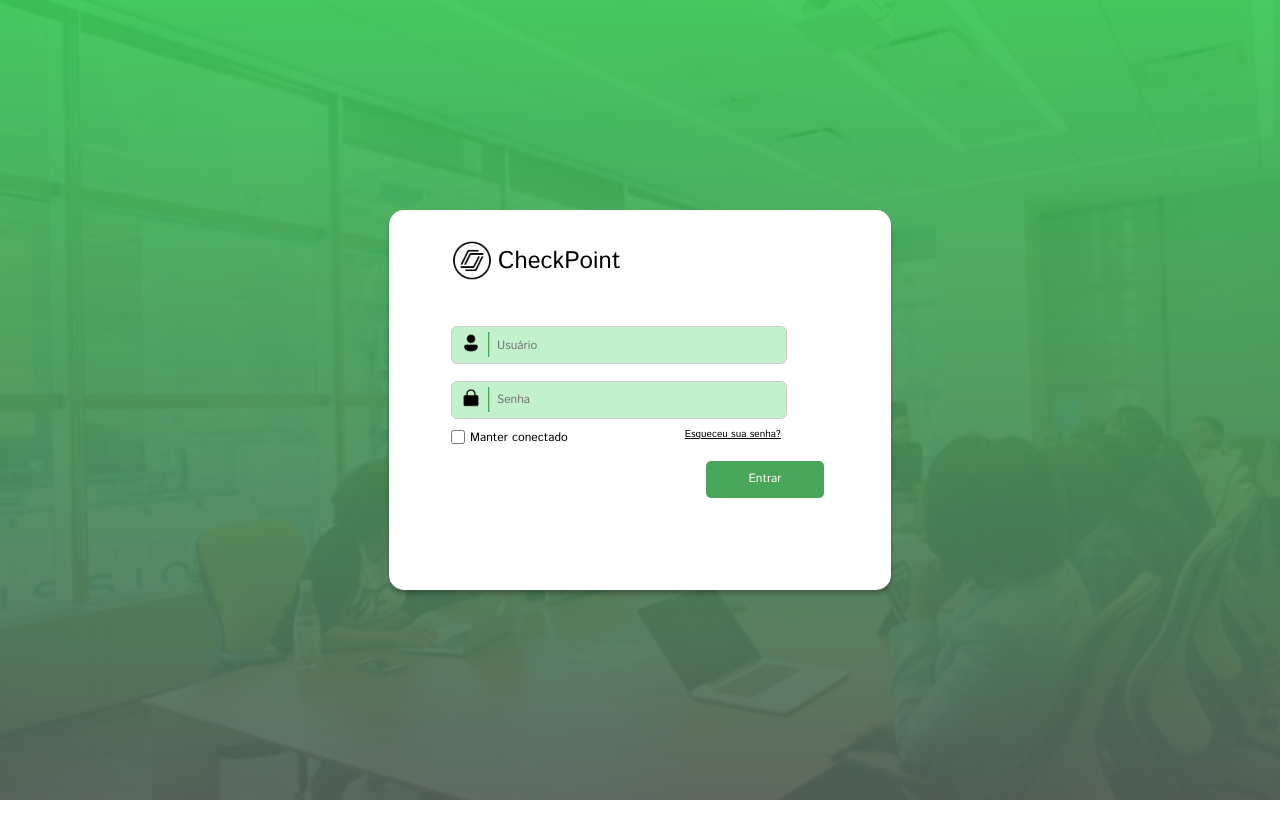
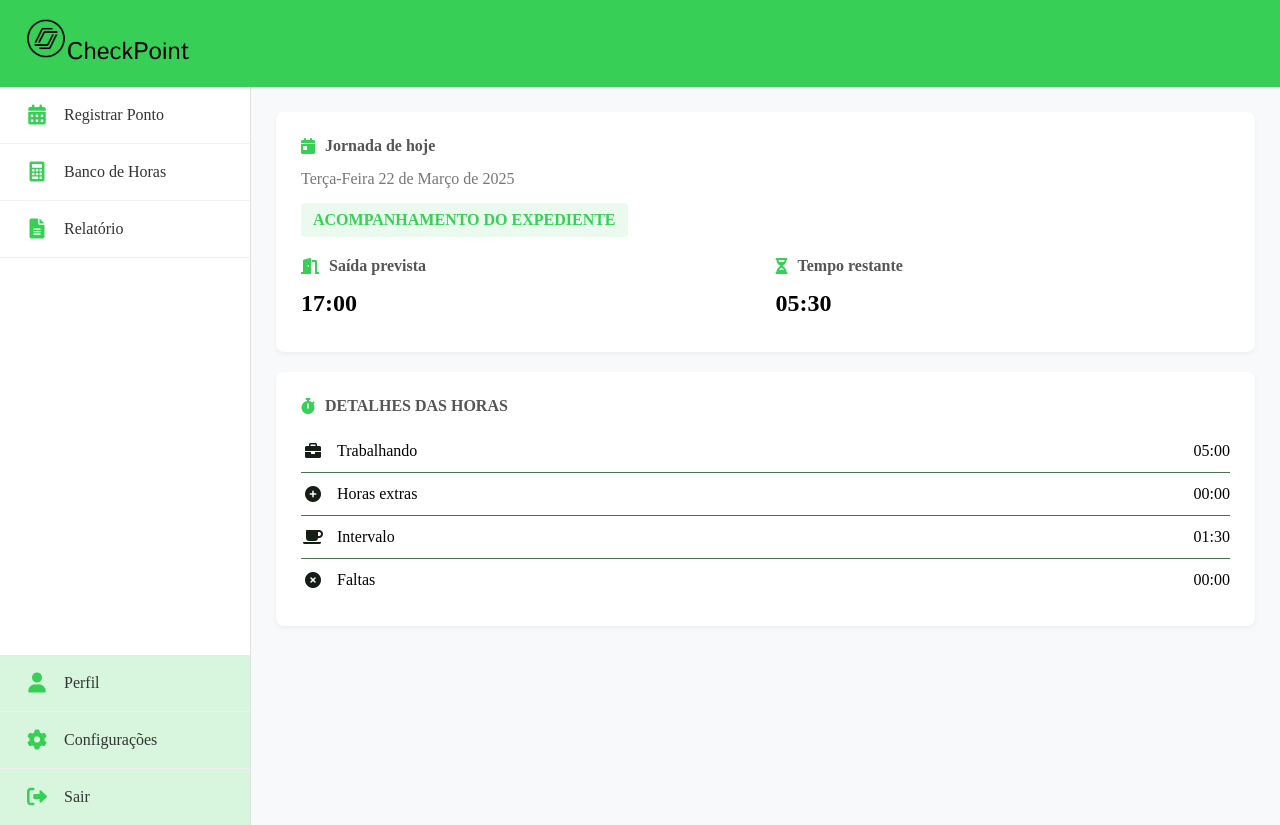
Before and after one commit to josefernandob/CheckPoint, a React (Vite) app: page /initial in a window 1280 px wide. Before the commit the page ends 800 px from the top, so only its background shows below. Built offline with nearby package versions, Linux system fonts and the light colour scheme.

Commit message:
deploy1.6

```diff
--- a/index.html
+++ b/index.html
@@ -5,6 +5,10 @@
     <link rel="icon" type="image/svg+xml" href="/vite.svg" />
     <meta name="viewport" content="width=device-width, initial-scale=1.0" />
     <link rel="preconnect" href="https://fonts.googleapis.com">
+    <link
+  rel="stylesheet"
+  href="https://cdnjs.cloudflare.com/ajax/libs/font-awesome/6.0.0-beta3/css/all.min.css"
+/>
  <link rel="preconnect" href="https://fonts.gstatic.com" crossorigin>
 <link href="https://fonts.googleapis.com/css2?family=Istok+Web:ital,wght@0,400;0,700;1,400;1,700&family=Roboto:ital,wght@0,100..900;1,100..900&display=swap" rel="stylesheet">
 
--- a/package.json
+++ b/package.json
@@ -11,7 +11,8 @@
   },
   "dependencies": {
     "react": "^19.0.0",
-    "react-dom": "^19.0.0"
+    "react-dom": "^19.0.0",
+    "react-router-dom": "^7.6.0"
   },
   "devDependencies": {
     "@eslint/js": "^9.21.0",
--- a/src/App.jsx
+++ b/src/App.jsx
@@ -1,17 +1,19 @@
-import styles from './App.module.css'
+import { BrowserRouter as Router, Routes, Route } from 'react-router-dom';
+import styles from './App.module.css';
 import { Login } from './pages/Login/Login';
-
-
-
+import InitialPage from './pages/Login/InitialPage';
 
 function App() {
-    return (
-
+  return (
     <div className={styles.back}>
-        <Login />
-    </div> )
-
+      <Router>
+        <Routes>
+          <Route path="/" element={<Login />} />
+          <Route path="/initial" element={<InitialPage />} />
+        </Routes>
+      </Router>
+    </div>
+  );
 }
 
-
-export default App
+export default App;
--- a/src/pages/Login/InitialPage.css
+++ /dev/null
@@ -1,161 +0,0 @@
-* {
-    margin: 0;
-    padding: 0;
-    box-sizing: border-box;
-    font-family: 'Segoe UI', Arial, sans-serif;
-}
-
-body {
-    background-color: #f8f9fa;
-    color: #333;
-}
-
-.header {
-    background-color: #38CF56;
-    color: white;
-    padding: 18px 25px;
-    font-size: 20px;
-    font-weight: bold;
-}
-
-.header-icon {
-    margin-right: 12px;
-}
-
-.container {
-    display: flex;
-    min-height: calc(100vh - 62px);
-}
-
-.sidebar {
-    width: 250px;
-    display: flex;
-    flex-direction: column;
-    background-color: white;
-    border-right: 1px solid #e0e0e0;
-}
-
-.menu-item {
-    padding: 18px 25px;
-    cursor: pointer;
-    display: flex;
-    align-items: center;
-    font-size: 16px;
-    color: #333;
-    border-bottom: 1px solid #f0f0f0;
-    transition: background-color 0.2s;
-}
-
-.menu-item:hover {
-    background-color: rgba(56, 207, 86, 0.1);
-}
-
-.menu-item i {
-    margin-right: 15px;
-    font-size: 20px;
-    width: 24px;
-    text-align: center;
-    color: #38CF56;
-}
-
-.profile-section {
-    background-color: rgba(56, 207, 86, 0.2);
-    margin-top: auto;
-}
-
-.last-item {
-    border-bottom: none !important;
-}
-
-.main-content {
-    flex: 1;
-    padding: 25px;
-    background-color: #f8f9fa;
-}
-
-.card {
-    background-color: white;
-    border-radius: 8px;
-    padding: 25px;
-    margin-bottom: 20px;
-    box-shadow: 0 2px 4px rgba(0,0,0,0.05);
-}
-
-.section-title {
-    font-size: 16px;
-    font-weight: bold;
-    margin-bottom: 15px;
-    color: #555;
-    display: flex;
-    align-items: center;
-}
-
-.section-title i {
-    margin-right: 10px;
-    color: #38CF56;
-}
-
-.status-container {
-    display: flex;
-    justify-content: space-between;
-    align-items: center;
-    margin-bottom: 20px;
-}
-
-.status {
-    font-weight: bold;
-    color: #38CF56;
-    padding: 8px 12px;
-    background-color: rgba(56, 207, 86, 0.1);
-    border-radius: 4px;
-}
-
-.time-container {
-    display: flex;
-    justify-content: space-between;
-    margin-top: 20px;
-}
-
-.time-box {
-    width: 48%;
-}
-
-.time-display {
-    font-size: 24px;
-    font-weight: bold;
-    margin: 10px 0;
-}
-
-.date {
-    color: #777;
-    margin-bottom: 15px;
-}
-
-.detail-item {
-    display: flex;
-    justify-content: space-between;
-    padding: 12px 0;
-    border-bottom: 1px solid #48724f;
-    align-items: center;
-}
-
-.detail-item:last-child {
-    border-bottom: none;
-}
-
-.detail-icon {
-    margin-right: 12px;
-    color: #141d16;
-    width: 24px;
-    text-align: center;
-}
-
-.detail-text {
-    display: flex;
-    align-items: center;
-}
-
-.fas, .far, .fab, .fa {
-    font-size: 20px !important;       /* Tamanho */
-    color: #22ad3e !important;        /* Cor verde */
-}
--- a/src/pages/Login/InitialPage.jsx
+++ b/src/pages/Login/InitialPage.jsx
@@ -1,93 +1,92 @@
-// src/pages/InitialPage.jsx
-
 import React from 'react';
-import styles from './InitialPage.css';
+import styles from './InitialPage.module.css';
 
 export default function InitialPage() {
   return (
     <div>
-      <div className="header">
-        <i className="fas fa-fingerprint header-icon"></i> Ponto Top
+      <div className={styles.header}>
+        <img src="/src/assets/Nearpod.svg" />
+        CheckPoint
       </div>
 
-      <div className="container">
-        <div className="sidebar">
-          <div className="menu-item">
+      <div className={styles.container}>
+        <div className={styles.sidebar}>
+          <div className={styles.menuItem}>
             <i className="fas fa-calendar-alt"></i> Registrar Ponto
           </div>
-          <div className="menu-item">
+          <div className={styles.menuItem}>
             <i className="fas fa-calculator"></i> Banco de Horas
           </div>
-          <div className="menu-item">
+          <div className={styles.menuItem}>
             <i className="fas fa-file-alt"></i> Relatório
           </div>
 
-          <div className="profile-section">
-            <div className="menu-item">
+          <div className={styles.profileSection}>
+            <div className={styles.menuItem}>
               <i className="fas fa-user"></i> Perfil
             </div>
-            <div className="menu-item">
+            <div className={styles.menuItem}>
               <i className="fas fa-cog"></i> Configurações
             </div>
-            <div className="menu-item last-item">
+            <div className={`${styles.menuItem} ${styles.lastItem}`}>
               <i className="fas fa-sign-out-alt"></i> Sair
             </div>
           </div>
         </div>
 
-        <div className="main-content">
-          <div className="card">
-            <div className="section-title">
+        <div className={styles.mainContent}>
+          <div className={styles.card}>
+            <div className={styles.sectionTitle}>
               <i className="fas fa-calendar-day"></i> Jornada de hoje
             </div>
-            <div className="date">Terça-Feira 22 de Março de 2025</div>
+            <div className={styles.date}>Terça-Feira 22 de Março de 2025</div>
 
-            <div className="status-container">
-              <div className="status">ACOMPANHAMENTO DO EXPEDIENTE</div>
+            <div className={styles.statusContainer}>
+              <div className={styles.status}>ACOMPANHAMENTO DO EXPEDIENTE</div>
             </div>
 
-            <div className="time-container">
-              <div className="time-box">
-                <div className="section-title">
+            <div className={styles.timeContainer}>
+              <div className={styles.timeBox}>
+                <div className={styles.sectionTitle}>
                   <i className="fas fa-door-open"></i> Saída prevista
                 </div>
-                <div className="time-display">17:00</div>
+                <div className={styles.timeDisplay}>17:00</div>
               </div>
 
-              <div className="time-box">
-                <div className="section-title">
+              <div className={styles.timeBox}>
+                <div className={styles.sectionTitle}>
                   <i className="fas fa-hourglass-half"></i> Tempo restante
                 </div>
-                <div className="time-display">05:30</div>
+                <div className={styles.timeDisplay}>05:30</div>
               </div>
             </div>
           </div>
 
-          <div className="card">
-            <div className="section-title">
+          <div className={styles.card}>
+            <div className={styles.sectionTitle}>
               <i className="fas fa-stopwatch"></i> DETALHES DAS HORAS
             </div>
-            <div className="detail-item">
-              <div className="detail-text">
-                <i className="fas fa-briefcase detail-icon"></i> Trabalhando
+            <div className={styles.detailItem}>
+              <div className={styles.detailText}>
+                <i className={`fas fa-briefcase ${styles.detailIcon}`}></i> Trabalhando
               </div>
               <span>05:00</span>
             </div>
-            <div className="detail-item">
-              <div className="detail-text">
-                <i className="fas fa-plus-circle detail-icon"></i> Horas extras
+            <div className={styles.detailItem}>
+              <div className={styles.detailText}>
+                <i className={`fas fa-plus-circle ${styles.detailIcon}`}></i> Horas extras
               </div>
               <span>00:00</span>
             </div>
-            <div className="detail-item">
-              <div className="detail-text">
-                <i className="fas fa-coffee detail-icon"></i> Intervalo
+            <div className={styles.detailItem}>
+              <div className={styles.detailText}>
+                <i className={`fas fa-coffee ${styles.detailIcon}`}></i> Intervalo
               </div>
               <span>01:30</span>
             </div>
-            <div className="detail-item">
-              <div className="detail-text">
-                <i className="fas fa-times-circle detail-icon"></i> Faltas
+            <div className={styles.detailItem}>
+              <div className={styles.detailText}>
+                <i className={`fas fa-times-circle ${styles.detailIcon}`}></i> Faltas
               </div>
               <span>00:00</span>
             </div>
--- /dev/null
+++ b/src/pages/Login/InitialPage.module.css
@@ -0,0 +1,148 @@
+.header {
+  background-color: #38CF56;
+  padding: 18px 25px;
+  color: #000;
+  font-family: "Istok Web", sans-serif;
+  font-size: 24px;
+  font-weight: 400;
+}
+
+.container {
+  display: flex;
+  min-height: calc(100vh - 62px);
+}
+
+.sidebar {
+  width: 250px;
+  display: flex;
+  flex-direction: column;
+  background-color: white;
+  border-right: 1px solid #e0e0e0;
+}
+
+.menuItem {
+  padding: 18px 25px;
+  cursor: pointer;
+  display: flex;
+  align-items: center;
+  font-size: 16px;
+  color: #333;
+  border-bottom: 1px solid #f0f0f0;
+  transition: background-color 0.2s;
+}
+
+.menuItem:hover {
+  background-color: rgba(56, 207, 86, 0.1);
+}
+
+.menuItem i {
+  margin-right: 15px;
+  font-size: 20px;
+  width: 24px;
+  text-align: center;
+  color: #38CF56;
+}
+
+.profileSection {
+  background-color: rgba(56, 207, 86, 0.2);
+  margin-top: auto;
+}
+
+.lastItem {
+  border-bottom: none !important;
+}
+
+.mainContent {
+  flex: 1;
+  padding: 25px;
+  background-color: #f8f9fa;
+}
+
+.card {
+  background-color: white;
+  border-radius: 8px;
+  padding: 25px;
+  margin-bottom: 20px;
+  box-shadow: 0 2px 4px rgba(0,0,0,0.05);
+}
+
+.sectionTitle {
+  font-size: 16px;
+  font-weight: bold;
+  margin-bottom: 15px;
+  color: #555;
+  display: flex;
+  align-items: center;
+}
+
+.sectionTitle i {
+  margin-right: 10px;
+  color: #38CF56;
+}
+
+.statusContainer {
+  display: flex;
+  justify-content: space-between;
+  align-items: center;
+  margin-bottom: 20px;
+}
+
+.status {
+  font-weight: bold;
+  color: #38CF56;
+  padding: 8px 12px;
+  background-color: rgba(56, 207, 86, 0.1);
+  border-radius: 4px;
+}
+
+.timeContainer {
+  display: flex;
+  justify-content: space-between;
+  margin-top: 20px;
+  gap: 20px;
+}
+
+.timeBox {
+  flex: 1;
+}
+
+.timeDisplay {
+  font-size: 24px;
+  font-weight: bold;
+  margin: 10px 0;
+}
+
+.date {
+  color: #777;
+  margin-bottom: 15px;
+}
+
+.detailItem {
+  display: flex;
+  justify-content: space-between;
+  padding: 12px 0;
+  border-bottom: 1px solid #48724f;
+  align-items: center;
+}
+
+.detailItem:last-child {
+  border-bottom: none;
+}
+
+.detailIcon {
+  margin-right: 12px;
+  color: #141d16;
+  width: 24px;
+  text-align: center;
+}
+
+.detailText {
+  display: flex;
+  align-items: center;
+}
+
+/* Font Awesome global override (opcional no CSS Modules, mas deixado por compatibilidade) */
+.fas, .far, .fab, .fa {
+  font-size: 20px !important;
+  color: #22ad3e !important;
+}
--- a/src/pages/Login/Login.jsx
+++ b/src/pages/Login/Login.jsx
@@ -1,54 +1,46 @@
-import styles from './Login.module.css'
+import styles from './Login.module.css';
+import { useNavigate } from 'react-router-dom';
+
+export function Login() {
+    const navigate = useNavigate();
+
+    const handleLogin = (event) => {
+        event.preventDefault();
+        console.log('Form enviado!');
 
 
-export function Login() {
-
-    const handleLogin = (event) =>
-        event.preventDefault();
-    console.log('Form enviado!');
+        navigate('/initial'); //
+    };
 
     return (
-        <form className={styles.loginBox} onSubmit={handleLogin} >
-
+        <form className={styles.loginBox} onSubmit={handleLogin}>
             <div className={styles.Header}>
                 <img src="/src/assets/Nearpod.svg" />
-                <h2> CheckPoint</h2>
+                <h2>CheckPoint</h2>
             </div>
+
             <div className={styles.Inputs}>
-
                 <div className={styles.User}>
                     <img src="/src/assets/User.svg" />
                     <p> | </p>
                     <input type="text" placeholder="Usuário" />
-
                 </div>
 
                 <div className={styles.Senha}>
                     <img src="/src/assets/Lock.svg" />
                     <p> | </p>
-                    <input type="text" placeholder="Senha" />
+                    <input type="password" placeholder="Senha" />
                 </div>
-
             </div>
 
-
-            <a href="#" className={styles.linkSenha}>
-
-                Esqueceu sua senha?</a>
+            <a href="#" className={styles.linkSenha}>Esqueceu sua senha?</a>
 
             <label className={styles.checkboxArea}>
                 <input type="checkbox" />
                 Manter conectado
             </label>
 
-
             <button type="submit">Entrar</button>
-
         </form>
-
-
-    )
-
-
-
+    );
 }
--- a/src/pages/Login/Login.module.css
+++ b/src/pages/Login/Login.module.css
@@ -60,6 +60,7 @@
   line-height: 100%;
   letter-spacing: 0%;
   color: var(--allblack);
+
 }
 
 .loginBox button {
```
Also changed, not shown: 1 other file (tests, documents, lock files or other folders).
